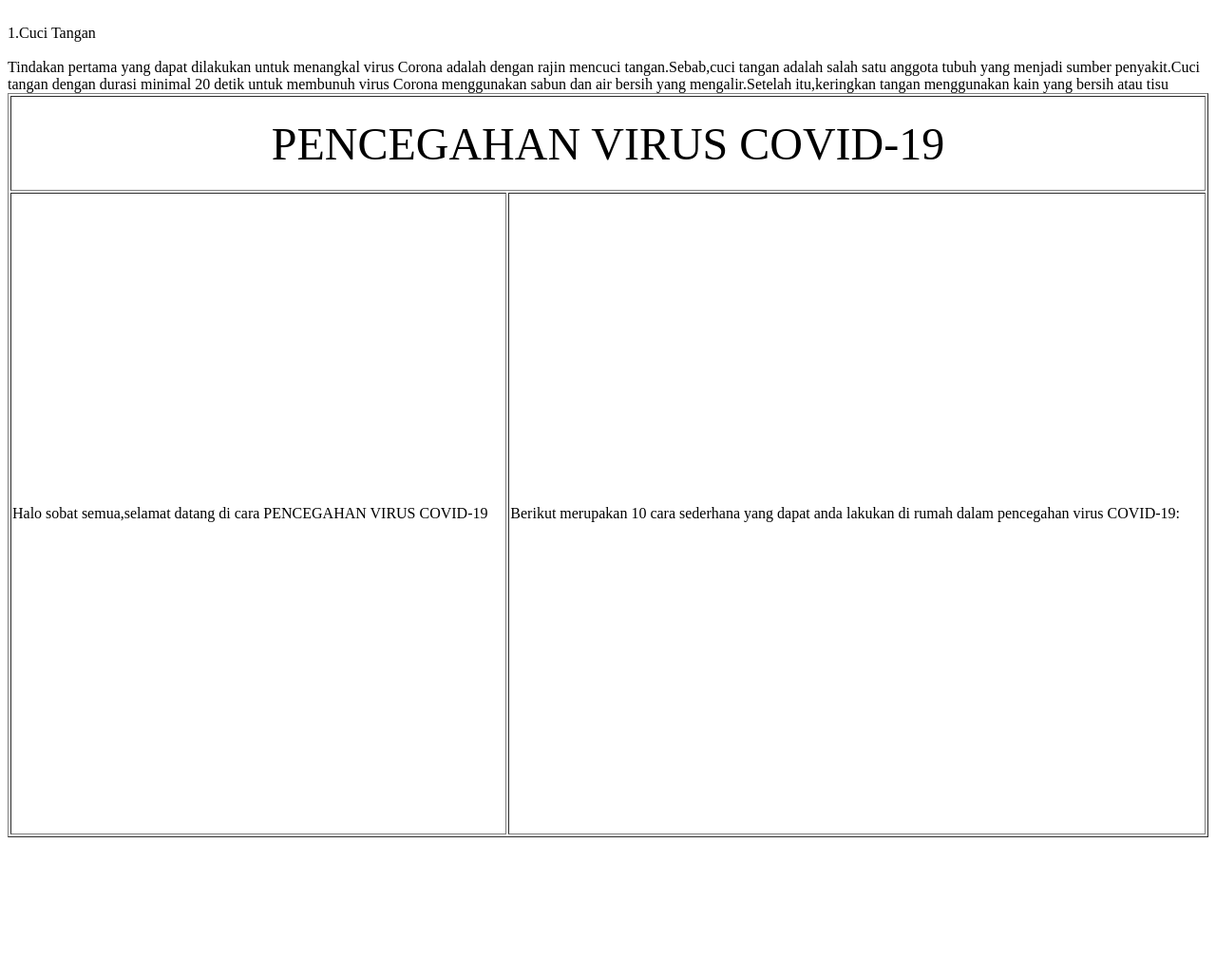
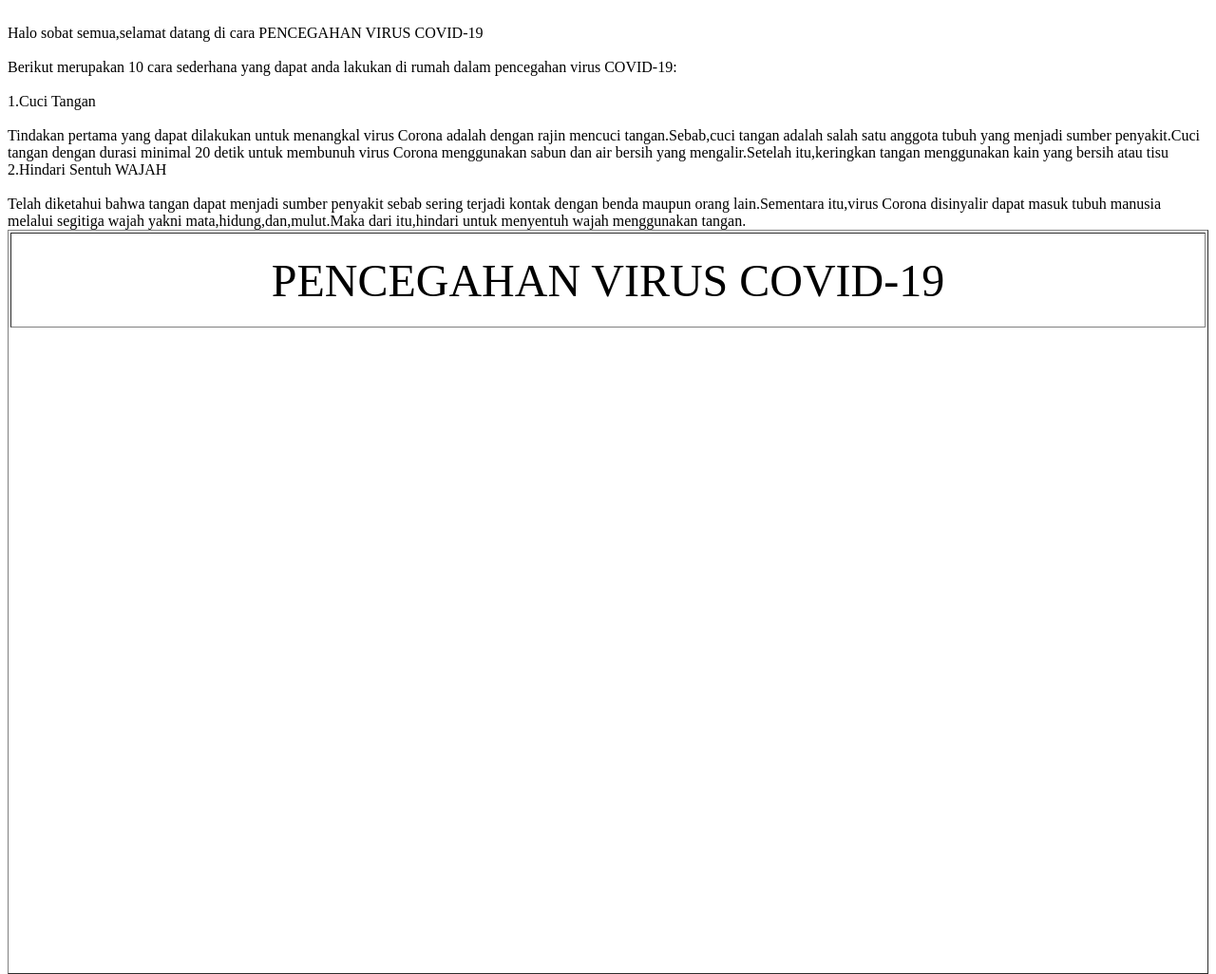
Before and after one commit to CindyFarihatul/cindyfarihatul.github.io, a plain HTML site: page index.html in a window 1280 px wide. Shown: the whole page at 95% size. Before the commit the page ends 890 px from the top, so only its background shows below. Drawn offline with Linux system fonts and the light colour scheme.

Commit message:
Update index.html

```diff
--- a/index.html
+++ b/index.html
@@ -10,12 +10,13 @@
 </td>
 </tr>
 <tr>
-<td>Halo sobat semua,selamat datang di cara PENCEGAHAN VIRUS COVID-19</td>
-<td>Berikut merupakan 10 cara sederhana yang dapat anda lakukan di rumah dalam pencegahan virus COVID-19:</td>
+<br>Halo sobat semua,selamat datang di cara PENCEGAHAN VIRUS COVID-19<br>
+<br>Berikut merupakan 10 cara sederhana yang dapat anda lakukan di rumah dalam pencegahan virus COVID-19:<br>
 <br>1.Cuci Tangan</br>
 <br>Tindakan pertama yang dapat dilakukan untuk menangkal virus Corona adalah dengan rajin mencuci tangan.Sebab,cuci tangan adalah salah satu anggota tubuh yang menjadi sumber penyakit.Cuci tangan dengan durasi minimal 20 detik untuk membunuh virus Corona menggunakan sabun dan air bersih yang mengalir.Setelah itu,keringkan tangan menggunakan kain yang bersih atau tisu
-</td>
-</br>
+<br>2.Hindari Sentuh WAJAH</br>
+<br>Telah diketahui bahwa tangan dapat menjadi sumber penyakit sebab sering terjadi kontak dengan benda maupun orang lain.Sementara itu,virus Corona disinyalir dapat masuk tubuh manusia melalui segitiga wajah yakni mata,hidung,dan,mulut.Maka dari itu,hindari untuk menyentuh wajah menggunakan tangan.</br>
+</tr>
 </table>
 </body>
 </html>
```
